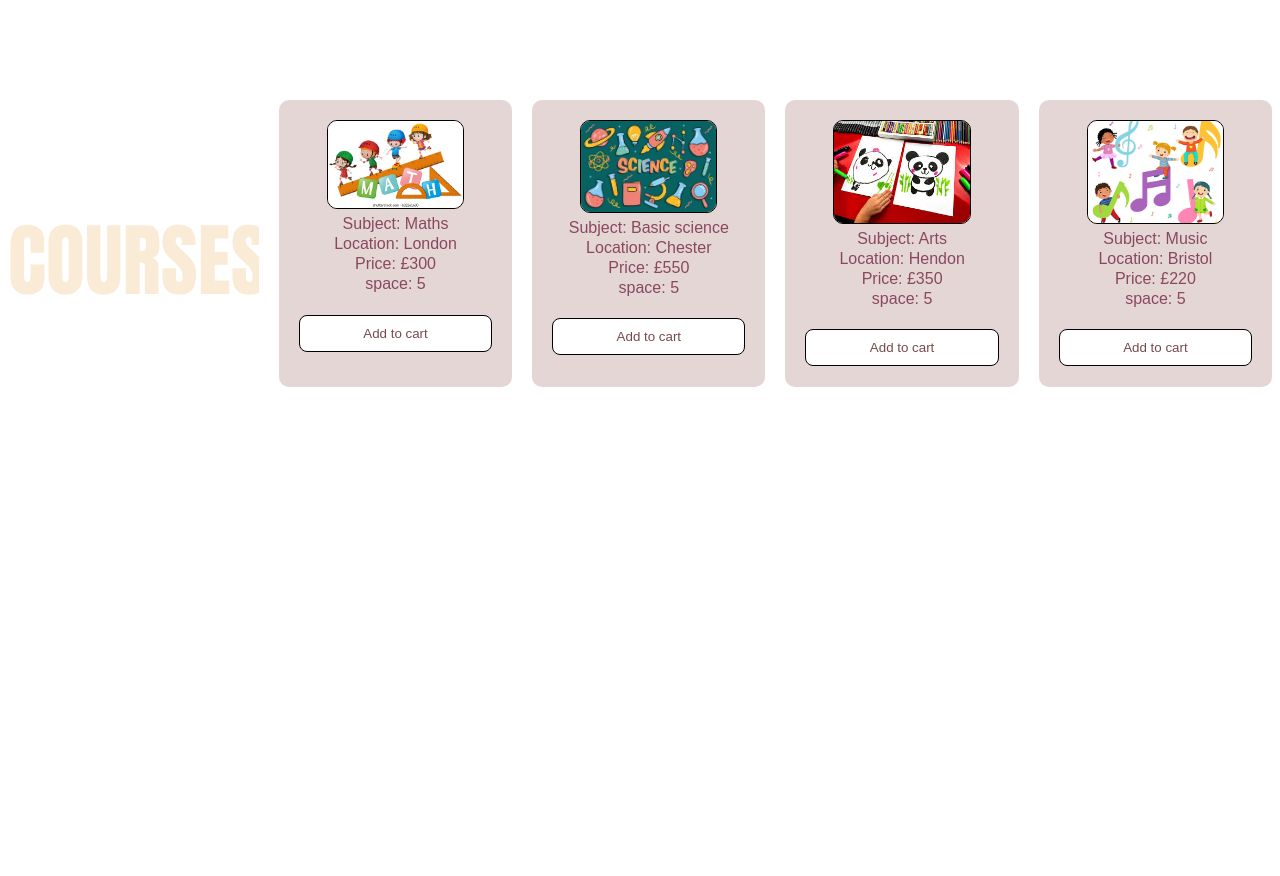
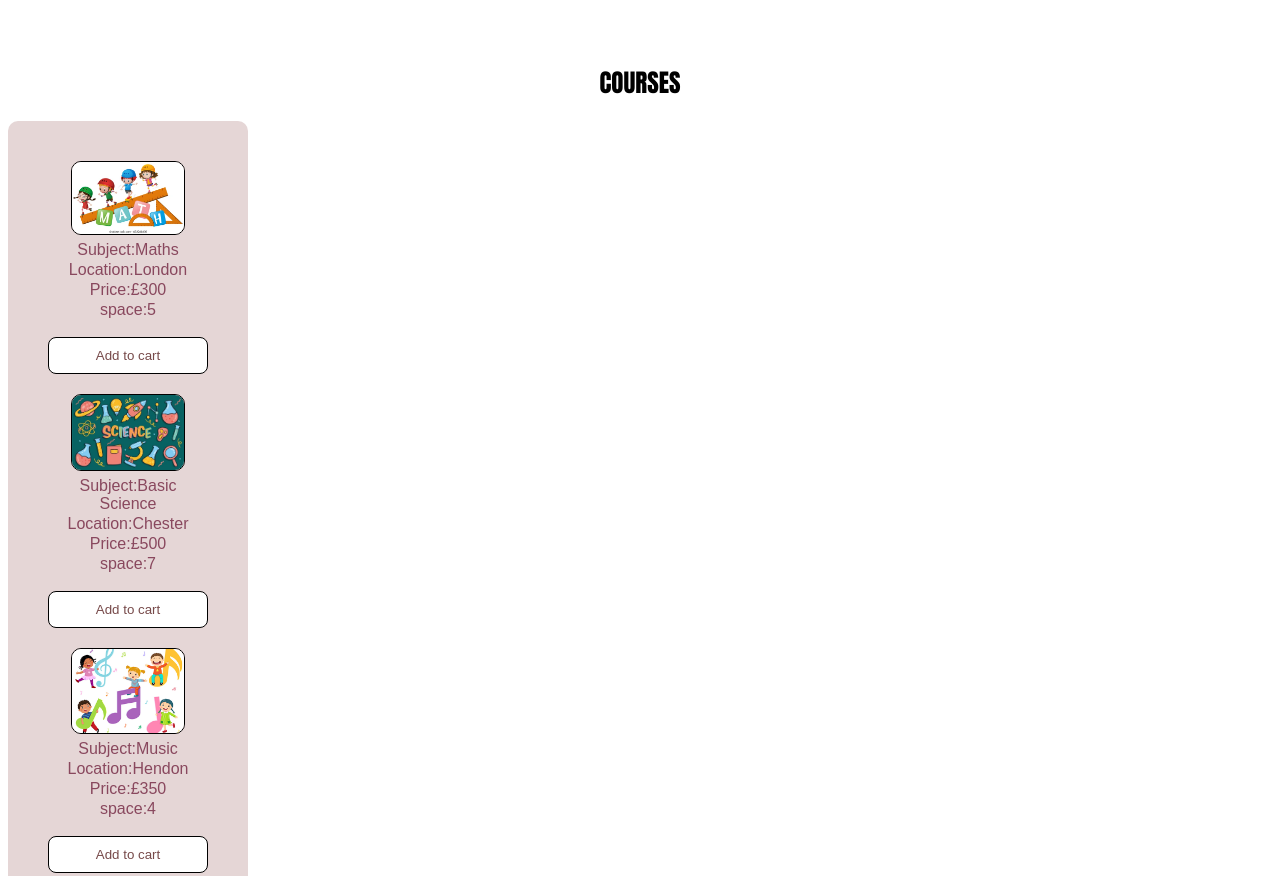
Before and after one commit to Omotarami/Fullstack_project, a plain HTML site: page LearnPlus/index.html in a window 1280 px wide. Shown: the part 703-1579 px from the top of the page. Before the commit the page ends 1098 px from the top, so only its background shows below. Drawn offline with nearby package versions, Linux system fonts and the light colour scheme.

Commit message:
new commits

```diff
--- a/LearnPlus/index.css
+++ b/LearnPlus/index.css
@@ -7,7 +7,7 @@
 
 }  */
 
-h1 {
+.hero h1 {
   text-align: center;
   margin-top: 200px;
   font-size: 80px;
@@ -35,32 +35,32 @@ h1 {
   margin-bottom: 55px;
 }
 
-.box {
+#box {
   background-color: rgb(229, 214, 214);
+  width: 200px;
+  padding: 20px;
   border-radius: 10px;
-  width: 200px;
-  /* height: 300px; */
-  float: left;
-  margin-left: 20px;
-  margin-top: 100px;
-  padding: 20px;
   text-align: center;
+  float:left;
+  overflow: hidden;
+}
+#box div{
+  margin: 20px;
 }
 
-.box img {
+#box img {
   width: 70%;
   border-radius: 10px;
   border: 1px solid black;
   transition: 0.7s ease-in-out;
 }
-.box img:hover {
+#box img:hover {
   transform: scale(1.1);
 }
 
-.container-item {
+/* #container {
   display: flex;
-  /* flex-direction: row; */
-}
+} */
 
 .hero {
   background-image: url("images/children.jpg");
@@ -96,21 +96,22 @@ header li {
   color: white;
   font-family: "Franklin Gothic Medium", "Arial Narrow", Arial, sans-serif;
 }
-#icon li {
+.icon li {
   float: right;
 }
 
 ul li :hover {
   color: rgb(137, 72, 94);
 }
-h2 {
+.container-item h1 {
+  font-family: Impact, "Arial Narrow Bold", sans-serif;
+  font-size: 25px;
   text-align: center;
   margin-top: 5%;
-  font-family: Impact, "Arial Narrow Bold", sans-serif;
 }
-.nav-items li a{
+.nav_items li a {
   color: white;
 }
-.nav-items li a:hover{
+.nav_items li a:hover {
   color: rgb(137, 72, 94);
 }
--- a/LearnPlus/index.html
+++ b/LearnPlus/index.html
@@ -15,7 +15,7 @@
                 <li><a href="#home">{{home}}</a></li>
                 <li><a href="#home">{{courses}}</a></li>
                 <li></li>
-                <div id="icon">
+                <div class="icon">
                     <li><i class="fa-solid fa-cart-shopping"></i></li>
                     <li><i class="fa-solid fa-magnifying-glass"></i></li>
                 </div>
@@ -29,7 +29,7 @@
             <h1>{{message}}</h1>
             <p>{{message1}}</p>
             <div class="button">
-                <button id="btn">Learn Now</button>
+                <button id="btn">{{button}}</button>
             </div>
         </div>
     </div>
@@ -38,65 +38,32 @@
             <div id="container">
                 <h1>{{heading}}</h1>
             </div>
-            <div class="box">
-                    <img src="images/maths.jpg">
-                    <p>Subject: Maths</p>
-                    <p>Location: London</p>
-                    <p>Price: &#xa3;300</p>
-                    <p>space: 5</p>
-                    <button>Add to cart</button>
-                </div>
-                <div class="box">
-                    <img src="images/science.jpg">
-                    <p>Subject: Basic science</p>
-                    <p>Location: Chester</p>
-                    <p>Price: &#xa3;550</p>
-                    <p>space: 5</p>
-                    <button>Add to cart</button>
-                </div>
-                <div class="box">
-                    <img src="images/art.jpg">
-                    <p>Subject: Arts</p>
-                    <p>Location: Hendon</p>
-                    <p>Price: &#xa3;350</p>
-                    <p>space: 5</p>
-                    <button>Add to cart</button>
-                </div>
-                <div class="box">
-                    <img src="images/music_class.png">
-                    <p>Subject: Music</p>
-                    <p>Location: Bristol</p>
-                    <p>Price: &#xa3;220 </p>
-                    <p>space: 5</p>
-                    <button>Add to cart</button>
+            <div id="box">
+                <div v-for="item in items" :key="item.itemId">
+                    <img v-bind:src="item.image" alt="images"/>
+                    <p>Subject:{{item.subject}}</p>
+                    <p>Location:{{item.location}}</p>
+                    <p>Price:&#xa3;{{item.price}}</p>
+                    <p>space:{{item.space}}</p>
+                    <button v-on:click="addToCart">Add to cart</button>
                 </div>
             </div>
         </section>
     </main>
-
-
-            <!-- <div id="card">
-                <img src="images/maths.jpg"><br>
-                <p1>Subject: Maths<br></p1>
-                <p2>Location: London<br></p2>
-                <p3>Price: &#xa3;300 <br></p3>
-                <p4>space: 5</p4>
-            </div> -->
-
-<script>
+    <script>
     let learn = new Vue({
         el:'#learn',
         data:{
             message:'LEARN PLUS',
             message1: 'Be your best self with extra learning',
-
+            button: 'Learn Now'
         }
     })
     let nav_items = new Vue({
         el:'.nav_items',
         data:{
             home:'HOME',
-            courses:'COURSES'
+            courses:'COURSES',
         }
     })
 
@@ -106,6 +73,44 @@
             heading:'COURSES',
         }
     })
+    let box = new Vue({
+        el:'#box',
+        data(){
+            return{
+            items:[
+            {
+            itemId:101,
+            image:'images/maths.jpg',
+            subject:'Maths',
+            location:'London',
+            price:'300',
+            space:'5'
+            },
+            {
+            image:'images/science.jpg',
+            subject:'Basic Science',
+            location:'Chester',
+            price:'500',
+            space:'7'
+            },
+            {
+            image:'images/music_class.png',
+            subject:'Music',
+            location:'Hendon',
+            price:'350',
+            space:'4'
+            },
+            {
+            image:'images/art.jpg',
+            subject:'Art',
+            location:'Manchester',
+            price:'840',
+            space:'12'
+            }
+        ]
+        }
+    }
+        })
 
 
     </script>
```
